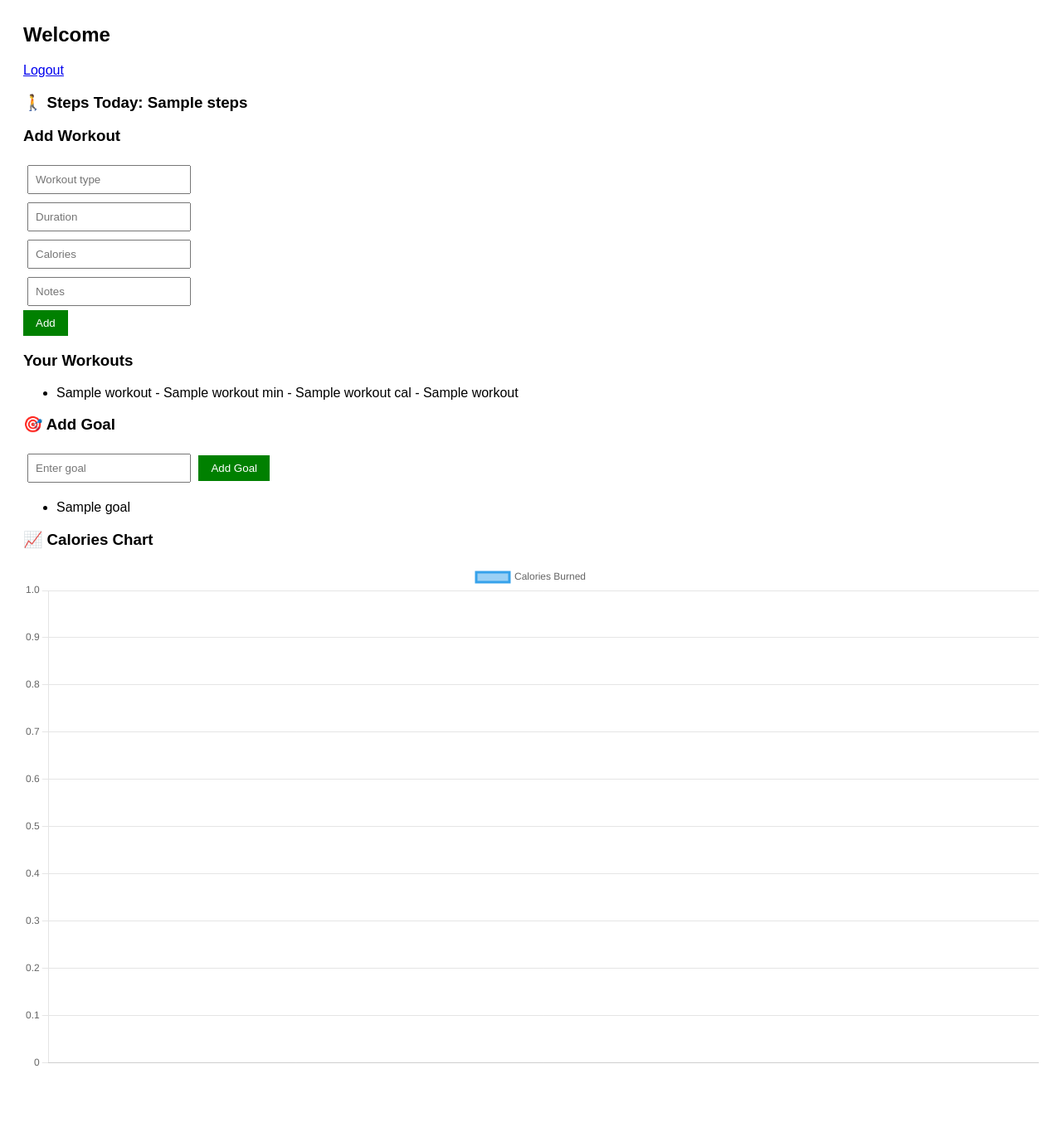
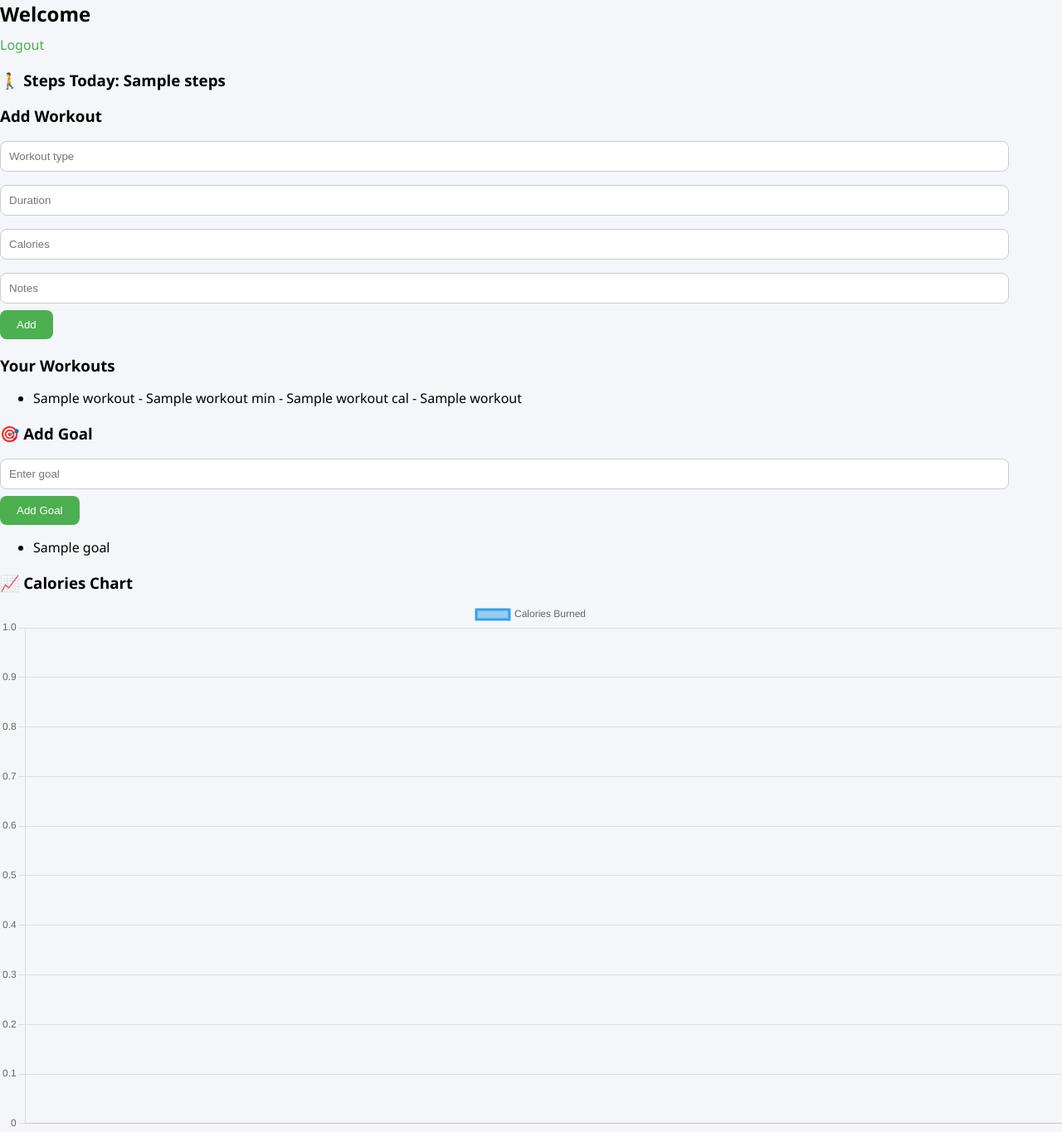
Before and after one commit to rajeshjhenkar338-byte/Fitness-app, a Flask app: template templates/dashboard.html in a window 1280 px wide. Shown: the whole page at 83% size. Before the commit the page ends 1286 px from the top, so only its background shows below. Run offline with Flask 3, Linux system fonts and the light colour scheme; the template is opened without the code that fills it: most values are stand-ins (such as "Sample title", 1, 10 or a date in 2020).

Commit message:
Update style.css

```diff
--- a/static/style.css
+++ b/static/style.css
@@ -1,16 +1,74 @@
 body {
-  font-family: Arial;
+  font-family: 'Segoe UI', sans-serif;
+  background: #f4f6f9;
+  margin: 0;
+  padding: 0;
+}
+
+.container {
+  width: 90%;
+  max-width: 900px;
+  margin: auto;
+  margin-top: 30px;
+}
+
+.card {
+  background: white;
   padding: 20px;
+  margin-top: 20px;
+  border-radius: 12px;
+  box-shadow: 0 4px 10px rgba(0,0,0,0.1);
+}
+
+h2, h3 {
+  margin-bottom: 10px;
 }
 
 input {
-  margin: 5px;
-  padding: 8px;
+  width: 95%;
+  padding: 10px;
+  margin: 8px 0;
+  border-radius: 8px;
+  border: 1px solid #ccc;
 }
 
 button {
-  padding: 8px 15px;
-  background: green;
+  padding: 10px 20px;
+  background: #4CAF50;
   color: white;
   border: none;
+  border-radius: 8px;
+  cursor: pointer;
 }
+
+button:hover {
+  background: #45a049;
+}
+
+a {
+  text-decoration: none;
+  color: #4CAF50;
+}
+
+.nav {
+  background: #4CAF50;
+  padding: 15px;
+  color: white;
+  display: flex;
+  justify-content: space-between;
+}
+
+.logout {
+  color: white;
+}
+
+.list-item {
+  padding: 10px;
+  border-bottom: 1px solid #eee;
+}
+
+.steps {
+  font-size: 20px;
+  font-weight: bold;
+  color: #333;
+}
```
